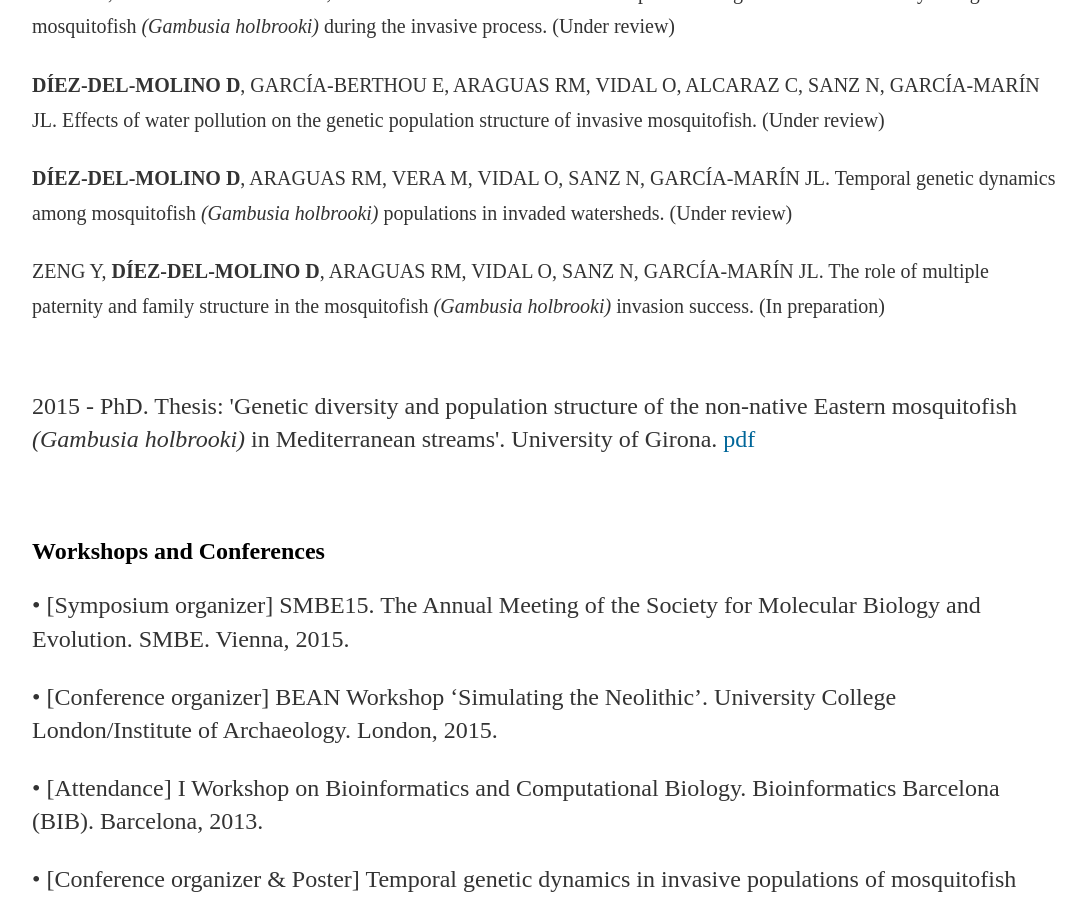
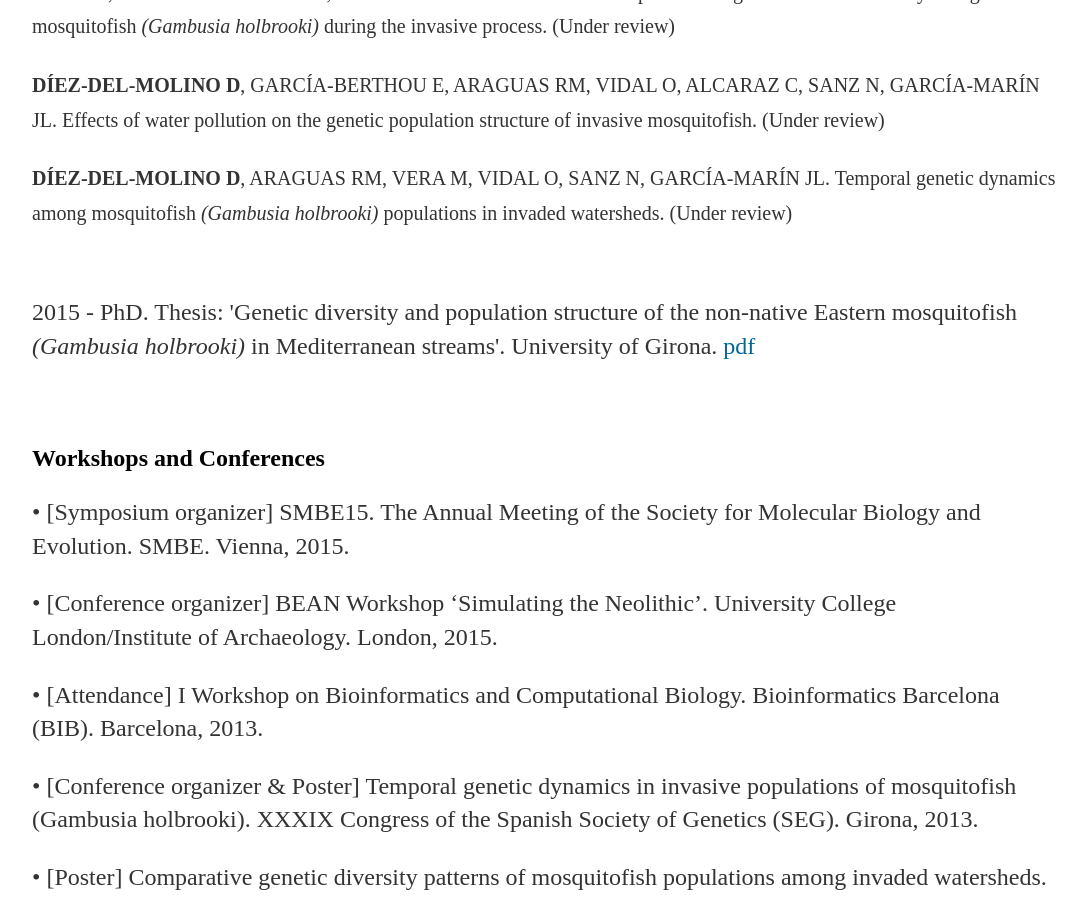
Before and after one commit to DiezMolino/diezmolino.github.io, a Jekyll site: the page cv/index.html, which Jekyll copies as it is, in a window 1280 px wide and 900 px high, scrolled down 4099 px. Shown: the whole window, without its empty margins (96-1182 px from the left). Built offline with Jekyll 4.4.1, drawn with Linux system fonts in a browser that asks for light colours.

Commit message:
Update index.html

```diff
--- a/cv/index.html
+++ b/cv/index.html
@@ -208,7 +208,7 @@
 
 <p><small><b>DÍEZ-DEL-MOLINO D</b>, ARAGUAS RM, VERA M, VIDAL O, SANZ N, GARCÍA-MARÍN JL. Temporal genetic dynamics among mosquitofish <i>(Gambusia holbrooki)</i> populations in invaded watersheds. (Under review)</a> </small></p>
 
-<p><small>ZENG Y, <b>DÍEZ-DEL-MOLINO D</b>, ARAGUAS RM, VIDAL O, SANZ N, GARCÍA-MARÍN JL. The role of multiple paternity and family structure in the mosquitofish <i>(Gambusia holbrooki)</i> invasion success. (In preparation)</a> </small></p>
+<!-- <p><small>ZENG Y, <b>DÍEZ-DEL-MOLINO D</b>, ARAGUAS RM, VIDAL O, SANZ N, GARCÍA-MARÍN JL. The role of multiple paternity and family structure in the mosquitofish <i>(Gambusia holbrooki)</i> invasion success. (In preparation)</a> </small></p> -->
 
 <br/>
 
```
